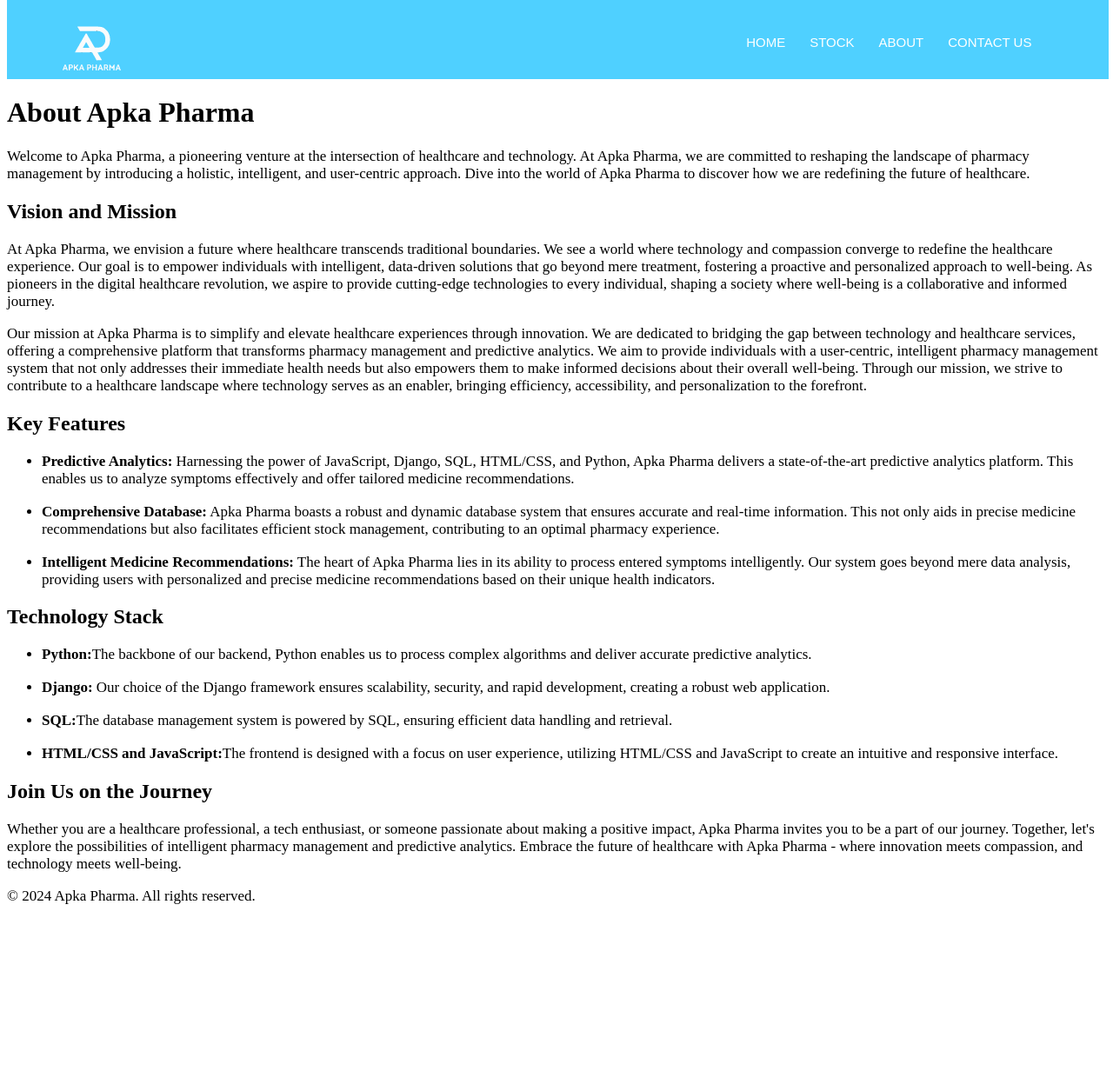
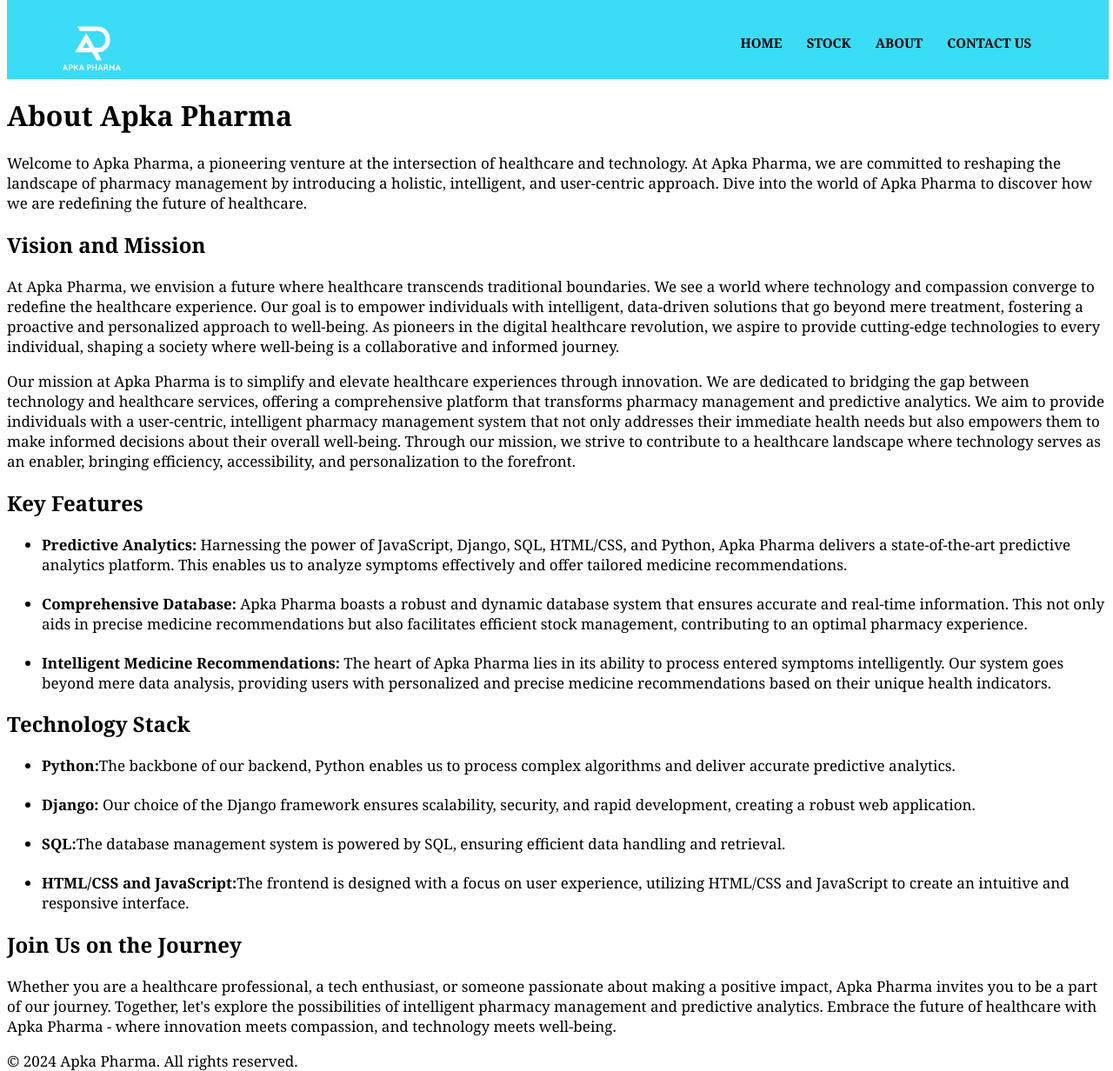
Before and after one commit to Vivek-Cheva/Apka-Pharma, a Django app: page /portfolio in a window 1280 px wide. Shown: the whole page at 87% size. Before the commit the page ends 1040 px from the top, so only its background shows below. Run offline with Django 5.2, Linux system fonts and the light colour scheme.

Commit message:
css changes

```diff
--- a/templates/about.html
+++ b/templates/about.html
@@ -10,7 +10,9 @@
     <style>
         /* Additional inline styles can be added here if needed */
 
-
+    *{
+        font-family: Cambria, Cochin, Georgia, Times, 'Times New Roman', serif;
+    }
         .header {
 
             width: 100vw;
@@ -28,7 +30,7 @@
             height: 40px;
             justify-content: space-between;
             align-items: center;
-            background-color: rgb(79, 208, 255);
+            background-color: #3bdcf5;
 
         }
 
@@ -51,7 +53,7 @@
 
         .nav-links ul li a {
             text-decoration: none;
-            color: #fff;
+            color: black;
             font-size: 15px;
 
         }
@@ -78,8 +80,7 @@
         }
 
         .nav-links ul li a {
-            font-family: 'Roboto', sans-serif;
-            font-family: 'Rubik', sans-serif;
+          font-weight: 600;
         }
 
         .logo {
```
